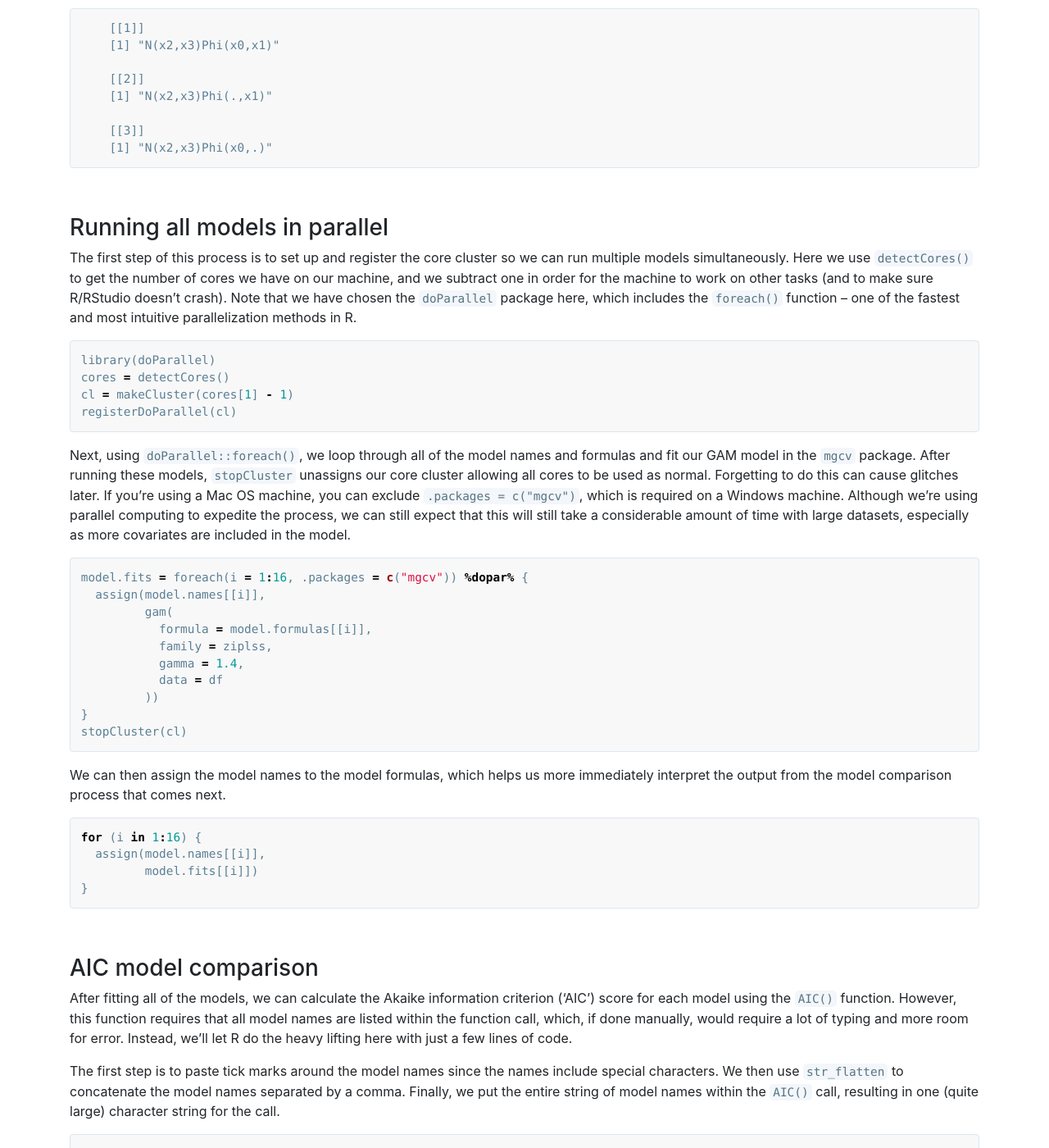
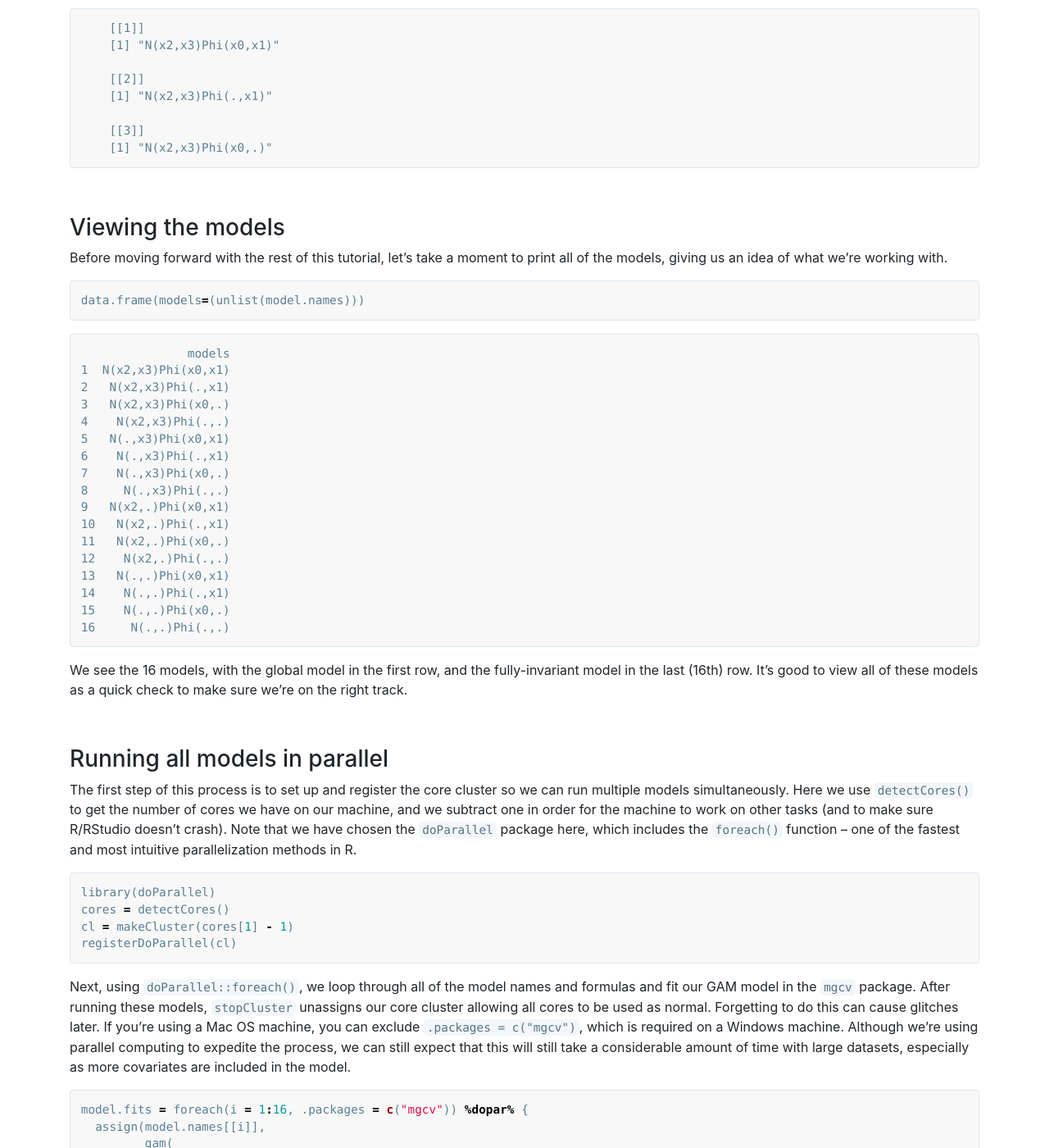
Before and after one commit to chrisyeh96/chrisyeh96.github.io, a Jekyll site: the page built from _posts/2019-05-29-Auto-Nested-Mod.md, in a window 1280 px wide and 1400 px high, scrolled down 5458 px. Shown: the whole window at 82% size. Built offline with Jekyll 4.4.1, drawn with Linux system fonts in a browser that asks for light colours; nearby versions of some CDN libraries.

Commit message:
Update 2019-05-29-Auto-Nested-Mod.md

````diff
--- a/_posts/2019-05-29-Auto-Nested-Mod.md
+++ b/_posts/2019-05-29-Auto-Nested-Mod.md
@@ -230,6 +230,37 @@ head(model.names, 3)
 
 <br>
 
+### Viewing the models
+
+Before moving forward with the rest of this tutorial, let's take a moment to print all of the models, giving us an idea of what we're working with.
+
+```r
+data.frame(models=(unlist(model.names)))
+```
+```
+               models
+1  N(x2,x3)Phi(x0,x1)
+2   N(x2,x3)Phi(.,x1)
+3   N(x2,x3)Phi(x0,.)
+4    N(x2,x3)Phi(.,.)
+5   N(.,x3)Phi(x0,x1)
+6    N(.,x3)Phi(.,x1)
+7    N(.,x3)Phi(x0,.)
+8     N(.,x3)Phi(.,.)
+9   N(x2,.)Phi(x0,x1)
+10   N(x2,.)Phi(.,x1)
+11   N(x2,.)Phi(x0,.)
+12    N(x2,.)Phi(.,.)
+13   N(.,.)Phi(x0,x1)
+14    N(.,.)Phi(.,x1)
+15    N(.,.)Phi(x0,.)
+16     N(.,.)Phi(.,.)
+```
+
+We see the 16 models, with the global model in the first row, and the fully-invariant model in the last (16th) row. It's good to view all of these models as a quick check to make sure we're on the right track.
+
+<br>
+
 ### Running all models in parallel
 
 The first step of this process is to set up and register the core cluster so we can run multiple models simultaneously. Here we use `detectCores()` to get the number of cores we have on our machine, and we subtract one in order for the machine to work on other tasks (and to make sure R/RStudio doesn't crash). Note that we have chosen the `doParallel` package here, which includes the `foreach()` function -- one of the fastest and most intuitive parallelization methods in R.
````
